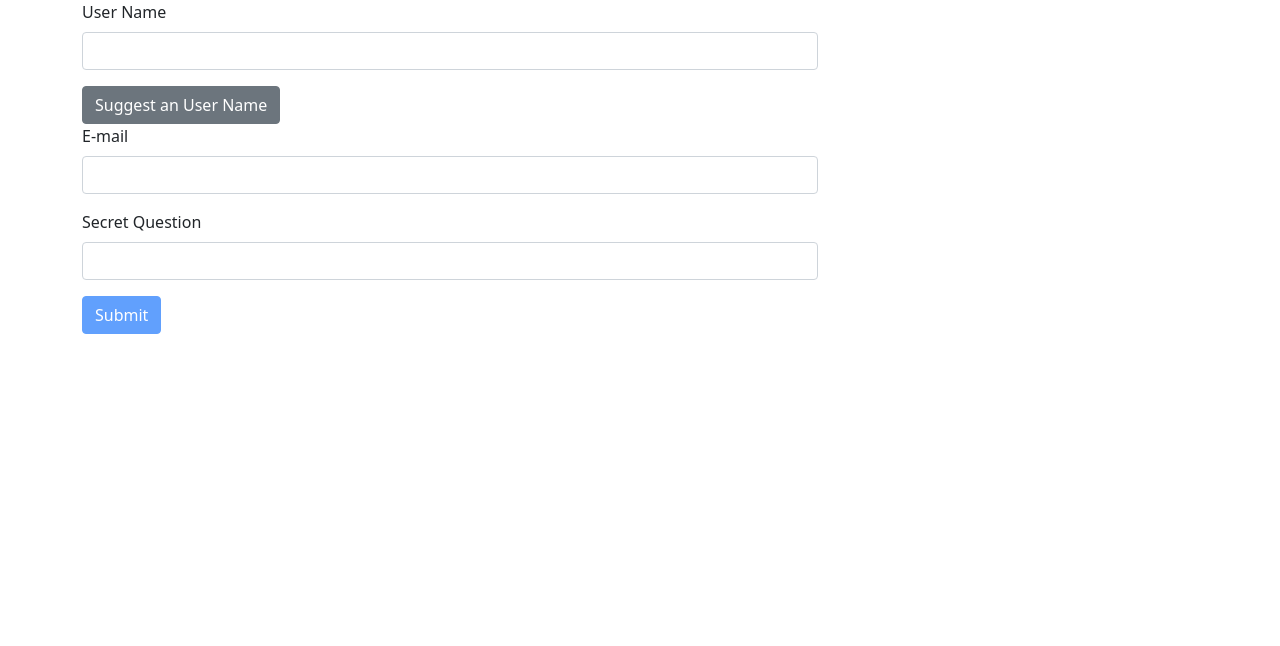
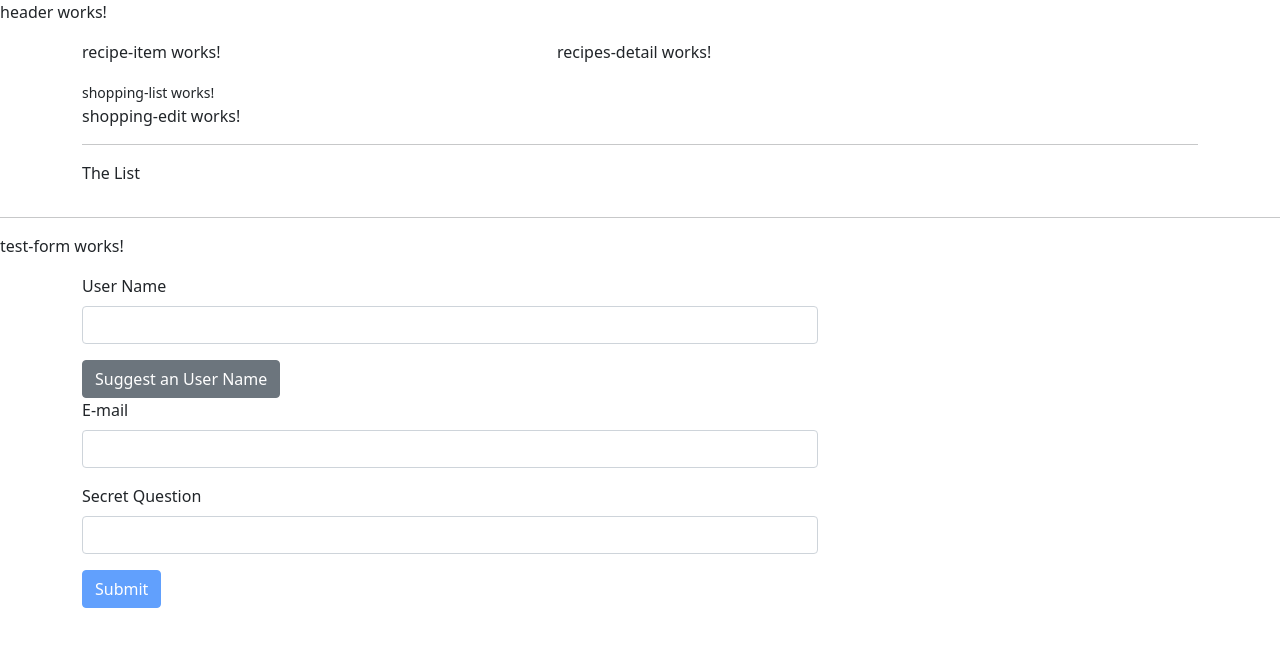
Before and after one commit to FoxGeoff/recipe, an Angular app: page / in a window 1280 px wide. Shown: the top 646 px of the page. Built offline with nearby package versions, Linux system fonts and the light colour scheme.

Commit message:
Using components

```diff
--- a/src/app/app.component.html
+++ b/src/app/app.component.html
@@ -1,44 +1,12 @@
+<app-header></app-header>
 
-<!-- Not we need to import 'formsModule' in app.module to get ngForm working
-     this allows a Javascript object of the form to be built
-     EACH CONTROL has to be marked manually using 'ngModel' and 'name'
-     Make form submitable
-     Add method 'onSubmit(form: HTMLFormElement) and '<form (ngSubmit)="onSubmit(f) #f>'
-
-    Now add method onSubmit(form: NgForm) and '<form (ngSubmit)="onSubmit(f) #f="ngForm">'
--->
 <div class="container">
   <div class="row">
-    <div class="col-xs-12 col-sm-10 col-md-8 col-sm-offset-1 col-md-offset-2">
-      <!--  on <form> no action="get" because we don't what 'submit' to cause an http request to the server -->
-        <form (ngSubmit)="onSubmit(f)" #f="ngForm" >
-        <div id="user-data">
-          <div class="form-group">
-            <label for="userName">User Name</label>
-            <input type="text" id="userName" class="form-control" name="useName" ngModel required/>
-          </div>
-          <button class="btn btn btn-secondary">Suggest an User Name</button>
-
-          <div class="form-group">
-            <label for="email">E-mail</label>
-            <input type="text" id="email" class="form-control"  name="email" ngModel required email/>
-          </div>
-        </div>
-
-        <div class="form-group">
-          <label for="secret">Secret Question</label>
-          <select type="text" id="secret" class="form-control" name="secret" ngModel>
-            <option value="pet">Your first pet?</option>
-            <option value="teacher">Your first teacher?</option>
-          </select>
-        </div>
-
-        <button
-        class="btn btn-primary"
-        type="submit"
-        [disabled]="!f.valid"
-        >Submit</button>
-      </form>
+    <div class="col-md-12">
+      <app-recipes></app-recipes>
+      <app-shopping-list></app-shopping-list>
     </div>
   </div>
 </div>
+<hr>
+<app-test-form></app-test-form>
--- a/src/app/recipe/recipe-list/recipe-list.component.html
+++ b/src/app/recipe/recipe-list/recipe-list.component.html
@@ -1 +1 @@
-<p>recipe-list works!</p>
+<app-recipe-item></app-recipe-item>
--- a/src/app/recipe/recipes/recipes.component.html
+++ b/src/app/recipe/recipes/recipes.component.html
@@ -1 +1,8 @@
-<p>recipes works!</p>
+<div class="row">
+  <div class="col-md-5">
+    <app-recipe-list></app-recipe-list>
+  </div>
+  <div class="col-md-7">
+    <app-recipes-detail></app-recipes-detail>
+  </div>
+</div>
--- a/src/app/shopping/shopping-list/shopping-list.component.html
+++ b/src/app/shopping/shopping-list/shopping-list.component.html
@@ -1 +1,8 @@
-<p>shopping-list works!</p>
+<small>shopping-list works!</small>
+<div class="row">
+  <div class="col-xs-10">
+    <app-shopping-edit></app-shopping-edit>
+    <hr>
+    <p>The List</p>
+  </div>
+</div>
--- a/src/app/test-form/test-form.component.html
+++ b/src/app/test-form/test-form.component.html
@@ -1 +1,45 @@
 <p>test-form works!</p>
+
+<!-- Not we need to import 'formsModule' in app.module to get ngForm working
+     this allows a Javascript object of the form to be built
+     EACH CONTROL has to be marked manually using 'ngModel' and 'name'
+     Make form submitable
+     Add method 'onSubmit(form: HTMLFormElement) and '<form (ngSubmit)="onSubmit(f) #f>'
+
+    Now add method onSubmit(form: NgForm) and '<form (ngSubmit)="onSubmit(f) #f="ngForm">'
+-->
+<div class="container">
+  <div class="row">
+    <div class="col-xs-12 col-sm-10 col-md-8 col-sm-offset-1 col-md-offset-2">
+      <!--  on <form> no action="get" because we don't what 'submit' to cause an http request to the server -->
+        <form (ngSubmit)="onSubmit(f)" #f="ngForm" >
+        <div id="user-data">
+          <div class="form-group">
+            <label for="userName">User Name</label>
+            <input type="text" id="userName" class="form-control" name="useName" ngModel required/>
+          </div>
+          <button class="btn btn btn-secondary">Suggest an User Name</button>
+
+          <div class="form-group">
+            <label for="email">E-mail</label>
+            <input type="text" id="email" class="form-control"  name="email" ngModel required email/>
+          </div>
+        </div>
+
+        <div class="form-group">
+          <label for="secret">Secret Question</label>
+          <select type="text" id="secret" class="form-control" name="secret" ngModel>
+            <option value="pet">Your first pet?</option>
+            <option value="teacher">Your first teacher?</option>
+          </select>
+        </div>
+
+        <button
+        class="btn btn-primary"
+        type="submit"
+        [disabled]="!f.valid"
+        >Submit</button>
+      </form>
+    </div>
+  </div>
+</div>
--- a/src/app/test-form/test-form.component.ts
+++ b/src/app/test-form/test-form.component.ts
@@ -1,4 +1,5 @@
 import { Component, OnInit } from '@angular/core';
+import { NgForm } from '@angular/forms';
 
 @Component({
   selector: 'app-test-form',
@@ -12,4 +13,14 @@
   ngOnInit(): void {
   }
 
+
+  /* '<form (ngSubmit)="onSubmit(f) #f>'
+
+  onSubmit(form: HTMLFormElement) {
+    console.log(form);
+  } */
+
+  onSubmit(form: NgForm) {
+    console.log(form);
+  }
 }
```
Also changed, not shown: 1 other file (tests, documents, lock files or other folders).
